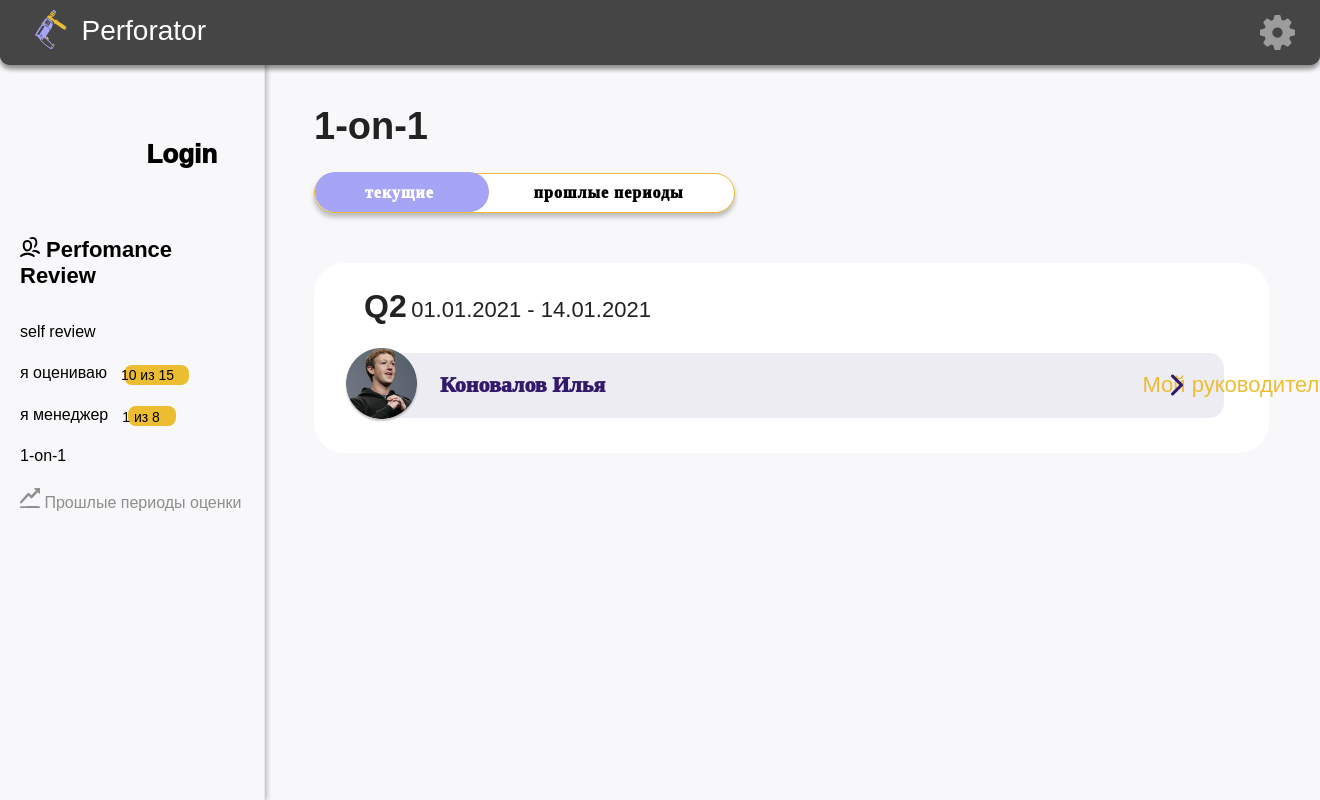
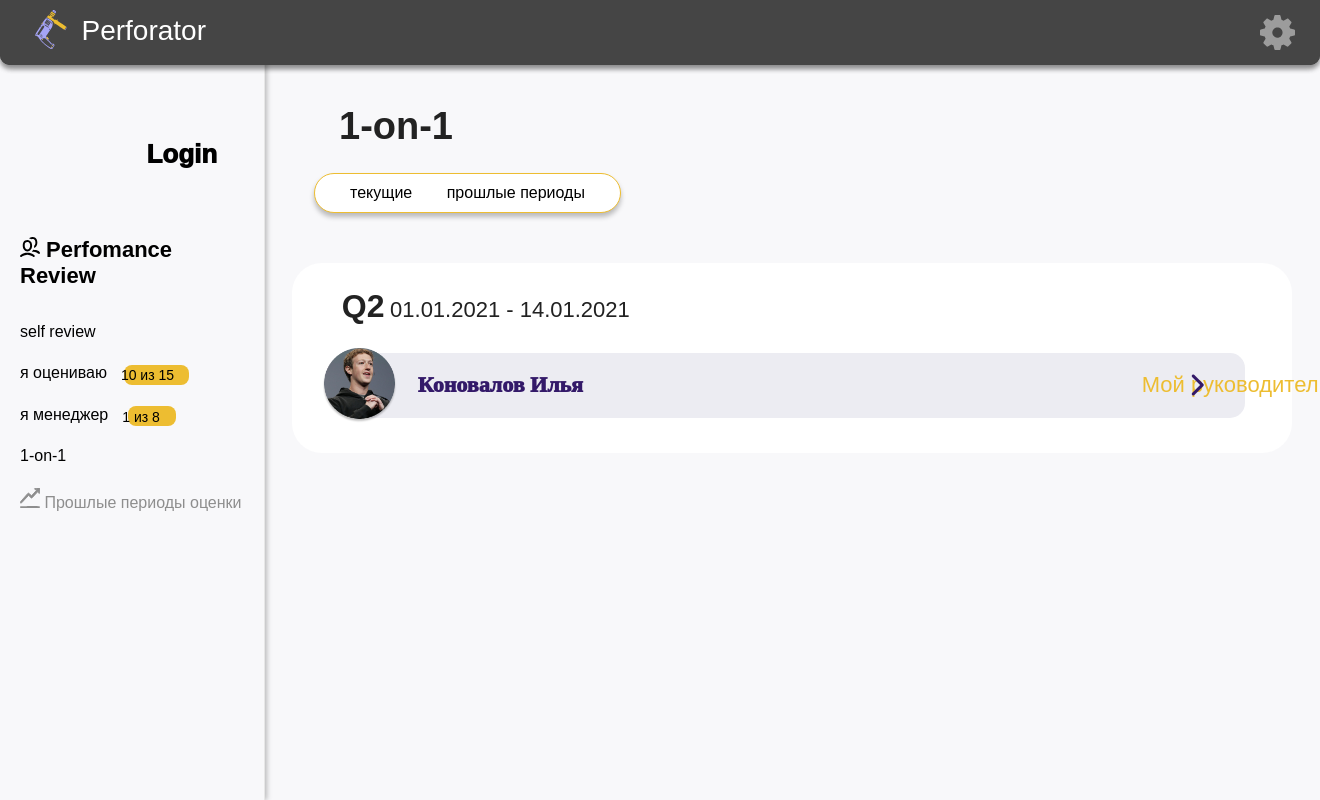
Before and after one commit to snooperv/perforator-back, a Django app: template api/perforator/templates/main/mainfiles/1on1.html in a window 1320 px wide; the page is wider, and only the part inside the window is pictured. Run offline with Django 3.2, Linux system fonts and the light colour scheme; the template is opened without the code that fills it: values that come from a table or form of the project are taken from there, others are empty; some libraries are stand-ins or nearby versions; some web fonts are replaced.

Commit message:
Revert "Доработаны две страницы Менеджер и 1to1"
This reverts commit 8bd920dd62c58843e63c23e97f19701700a4b127.

```diff
--- a/api/perforator/static/css/me-estimate.css
+++ b/api/perforator/static/css/me-estimate.css
@@ -60,7 +60,7 @@ b {
   background: #ffffff;
   border-radius: 30px;
   margin-top: 20px;
-  padding: 10px 25px 20px 30px;
+  padding: 0 25px 20px 30px;
 }
 
 .peers {
--- a/api/perforator/static/css/oneToOne.css
+++ b/api/perforator/static/css/oneToOne.css
@@ -1,44 +1,16 @@
+h1 {
+  text-align: left;
+  color: #222;
+  margin-top: 30px;
+  font-size: 38px;
+  align-self: start;
+  margin-left: 75px;
+}
 
 h2 {
   display: inline-block;
   color: #222;
   font-size: 32px;
-}
-
-.main-title {
-  text-align: left;
-  color: #222;
-  margin-top: 30px;
-  font-size: 38px;
-  margin-bottom: 0;
-}
-
-.double-links {
-    display: inline-block;
-    margin-top: 25px;
-    padding: 10px 0px;
-    background-color: #fff;
-    border-radius: 25px;
-    border: 1px solid #EDBD31;
-    box-shadow: 0px 4px 5px rgba(0, 0, 0, 0.25);
-}
-
-.d-link {
-    background-color: transparent;
-    border-radius: 20px;
-    padding: 12px 50px 11px 50px;
-    letter-spacing: 1px;
-    font-weight: 1000;
-    font-family: 'Gotham Pro light';
-}
-
-.dactive {
-    background: #A5A4F5;
-    color: #fff;
-}
-
-.second-link {
-    margin-left: -5px;
 }
 
 .date {
@@ -49,6 +21,19 @@ h2 {
 }
 
 .container {
+  display: flex;
+  justify-content: center;
+  align-items: center;
+  flex-direction: column;
+  height: 100%;
+  width: 100%;
+  font-size: 20px;
+  color: rgb(167, 167, 167);
+  font-weight: 600;
+}
+
+.links {
+  align-self: flex-start;
   margin-left: 50px;
 }
 
@@ -148,7 +133,6 @@ h2 {
   color: #000;
   margin-left: 30px;
   margin-bottom: 10px;
-  font-size: 22px;
 }
 
 .show {
@@ -177,6 +161,23 @@ h2 {
   margin-right: -2px;
 }
 
+.double-links {
+    display: inline-block;
+    padding: 10px 35px;
+    background-color: #fff;
+    border-radius: 25px;
+    border: 1px solid #EDBD31;
+    font-weight: 400;
+     align-self: flex-start;
+    margin-left: 50px;
+    font-size: 16px;
+    box-shadow: 0px 4px 5px rgba(0, 0, 0, 0.25);
+}
+
+.second-link {
+    margin-left: 30px;
+}
+
 .rotate{
     -moz-transition: all 0.2s linear;
     -webkit-transition: all 0.2s linear;
@@ -189,7 +190,3 @@ h2 {
     -webkit-transform: rotate(90deg);
     transform: rotate(90deg);
 }
-
-.hide {
-  display: none;
-}
--- a/api/perforator/templates/main/mainfiles/1on1.html
+++ b/api/perforator/templates/main/mainfiles/1on1.html
@@ -5,27 +5,15 @@
 {% endblock %}
 {% block mainContent %}
     <div class="container">
-        <h1 class="main-title">1-on-1</h1>
-          <div class="double-links" id="dl">
-            <a href="#"
-               class="d-link dactive"
-               onclick="
-               document.getElementById('last-per').classList.add('hide')
-               document.getElementById('current').classList.remove('hide')
-            ">
+        <h1>1-on-1</h1>
+          <div class="double-links">
+                <a href="#" class="first-link">
                     текущие
                 </a>
-            <a href="#"
-               class="d-link second-link "
-               onclick="
-               document.getElementById('current').classList.add('hide')
-               document.getElementById('last-per').classList.remove('hide')
-                ">
+                <a href="#" id="lastp" class="second-link">
                     прошлые периоды
                 </a>
             </div>
-
-        <div id="current">
         <div class="peers">
           <div class="date">
             <h2>Q2</h2>
@@ -63,60 +51,19 @@
             ></textarea>
           </div>
         </div>
-        </div>
-        <div id="last-per" class="hide">
-            <div class="peers">
-              <div class="date">
-                <h2>Q1</h2>
-                <span class="period"> 01.01.2020 - 14.01.2020</span>
-              </div>
-              <button onclick="myFunction()" class="peer dropbtn">
-                <img src="{% static 'img/pic.png' %}" class="peer-avatar"/>
-                <span class="name">Коновалов Илья</span>
-                <span class="position"> Мой руководитель</span>
-                <a href="#" id="chev" class="chevron rotate">
-                  <i class="fas fa-chevron-right"></i>
-                </a>
-              </button>
-              <div id="myDropdown" class="dropdown-content">
-                <h3 class="dropdownTitle">Общие заметки</h3>
-                <textarea
-                  name="generalNotes"
-                  id="generalNotes"
-                  rows="5"
-                  class="ta big"
-                  maxlength="512"
-                  style="margin-left: 35px;"
-                ></textarea>
-                <h3 class="dropdownTitle">
-                  <i class="icon-lock fas fa-lock"></i>
-                  Личные заметки
-                </h3>
-                <textarea
-                  name="personalNotes"
-                  id="personalNotes"
-                  rows="5"
-                  class="ta big"
-                  maxlength="512"
-                  style="margin-left: 35px;"
-                ></textarea>
-              </div>
+        <div id="testt">
+            123
         </div>
     </div>
 
-    </div>
-
     <script>
-        $('.d-link').on('click',function(){
-            $('.d-link.dactive').removeClass('dactive');
-            $(this).addClass('dactive');
-        });
-
         function myFunction() {
             document.getElementById('myDropdown').classList.toggle('show');
-            document.getElementById('chev').classList.toggle('down');
         };
-
+        // Позже доработаю
+        $(".rotate").click(function(){
+            $(this).toggleClass("down");
+        });
     </script>
 
     <link rel="stylesheet" href="{% static 'css/oneToOne.css' %}">
--- a/api/perforator/templates/main/mainfiles/self_review.html
+++ b/api/perforator/templates/main/mainfiles/self_review.html
@@ -79,7 +79,7 @@
                         {{ user.first_name }}
                     </div>
                     <a href="" class="close">
-                        <i class="close-icon fas fa-times"></i>
+                        <i class="fas fa-times"></i>
                     </a>
                 </div>
                 <div class="peer-sel">
@@ -90,7 +90,7 @@
                         {{ user.first_name }}
                     </div>
                     <a href="" class="close">
-                        <i class="close-icon fas fa-times"></i>
+                        <i class="fas fa-times"></i>
                     </a>
                 </div>
                 <div class="peer-sel">
@@ -101,7 +101,7 @@
                         {{ user.first_name }}
                     </div>
                     <a href="" class="close">
-                        <i class="close-icon fas fa-times"></i>
+                        <i class="fas fa-times"></i>
                     </a>
                 </div>
             </div>
```
Also changed, not shown: api/perforator/static/css/manager.css (+2 -24 lines), api/perforator/static/css/self-review.css (+0 -8 lines), api/perforator/templates/main/mainfiles/i_manager.html (+8 -27 lines). Lines whose indentation alone changed are shown as unchanged.
